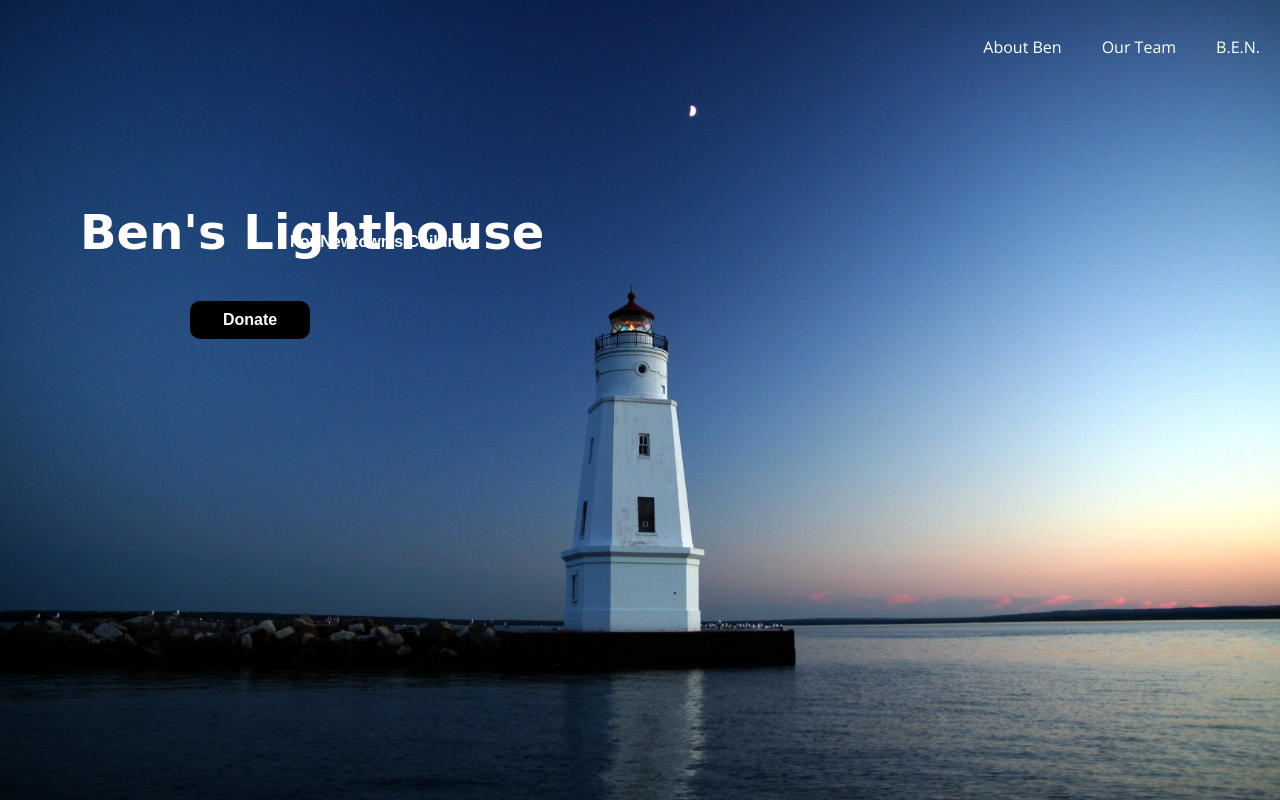
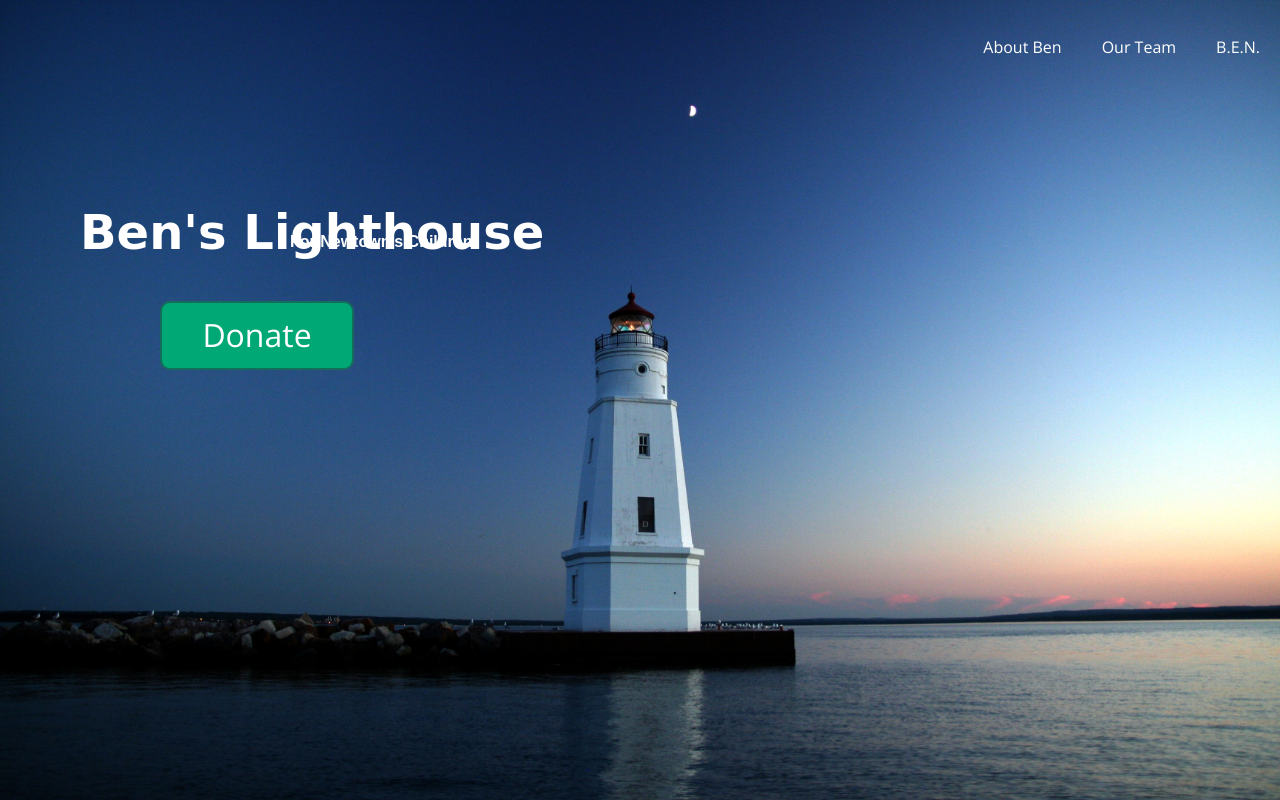
Before and after one commit to lcavezza/lcavezza.github.io, a plain HTML site: page benslighthouse/index.html in a window 1280 px wide. Shown: the top 800 px of the page. Drawn offline with nearby package versions, Linux system fonts and the light colour scheme; a web font is replaced by a local one.

Commit message:
Change donate button

```diff
--- a/benslighthouse/index.html
+++ b/benslighthouse/index.html
@@ -26,7 +26,7 @@
   		<div class="logo">
   			<h1>Ben's Lighthouse</h1>
   			<h2 class="tagline">For Newtown's Children</h2>
-  			<h3 class="donate"><a href="#">Donate</a></h3>
+  			<a href="#" class="button">Donate</a>
 		</div>
   	</header>
 	</div>
--- a/benslighthouse/style.css
+++ b/benslighthouse/style.css
@@ -167,18 +167,32 @@ p {
 	text-align: center;
 }
 
-h3.donate {
+.button {
+	display: block;
+	height: 45px;
+	width: 170px;
+	background: black;
+	border: 2px solid rgba(33, 68, 72, 0.59);
+	margin-left: 80px;
+	margin-top: 50px;
+}
+
+a.button {
 	color: white;
+	font-family: 'Open Sans', sans-serif;
+	font-size: 2em;
 	padding: 10px;
-	background-color: black;
-	width: 100px;
+	background-color: #00A876;
 	text-align: center;
-	margin-left: 110px;
-	margin-top: 50px;
 	-moz-border-radius: 10px;
 -webkit-border-radius: 10px;
 border-radius: 10px; /* future proofing */
 -khtml-border-radius: 10px; /* for old Konqueror browsers */
+}
+
+a.button:hover {
+	background-color: #207E62;
+	color: white;
 }
 
 footer a {
```
